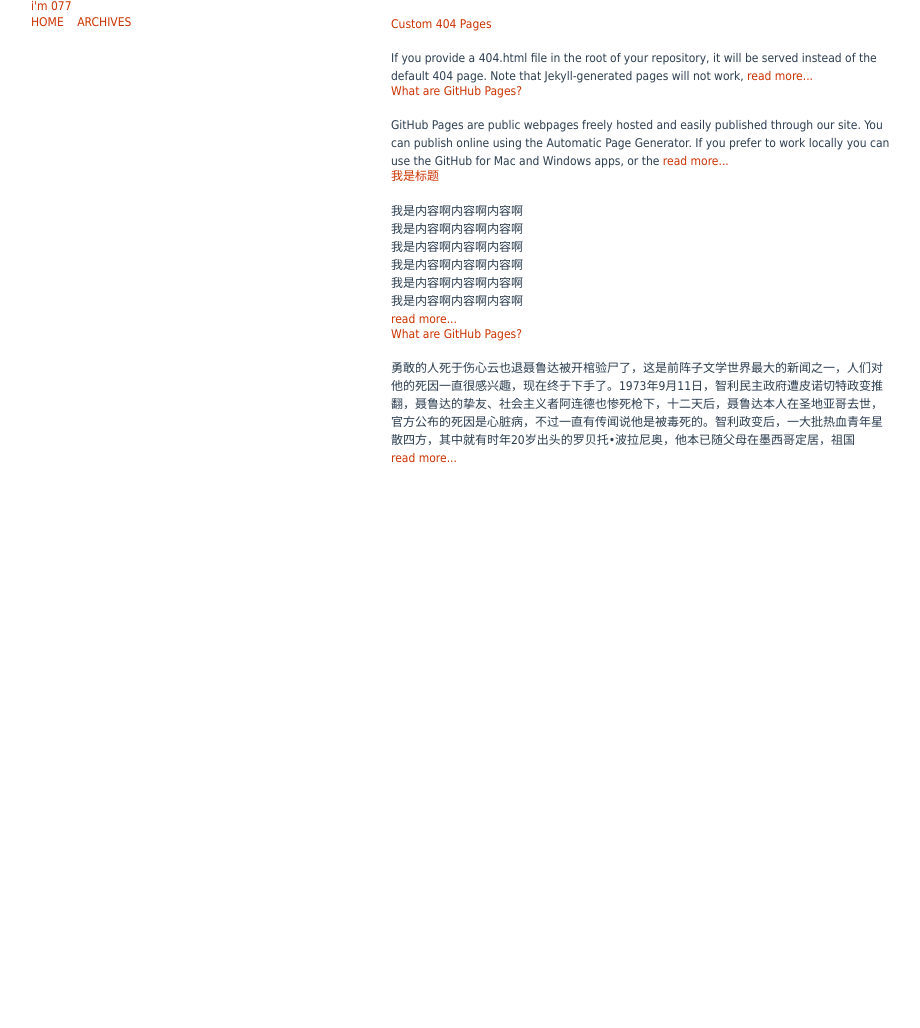
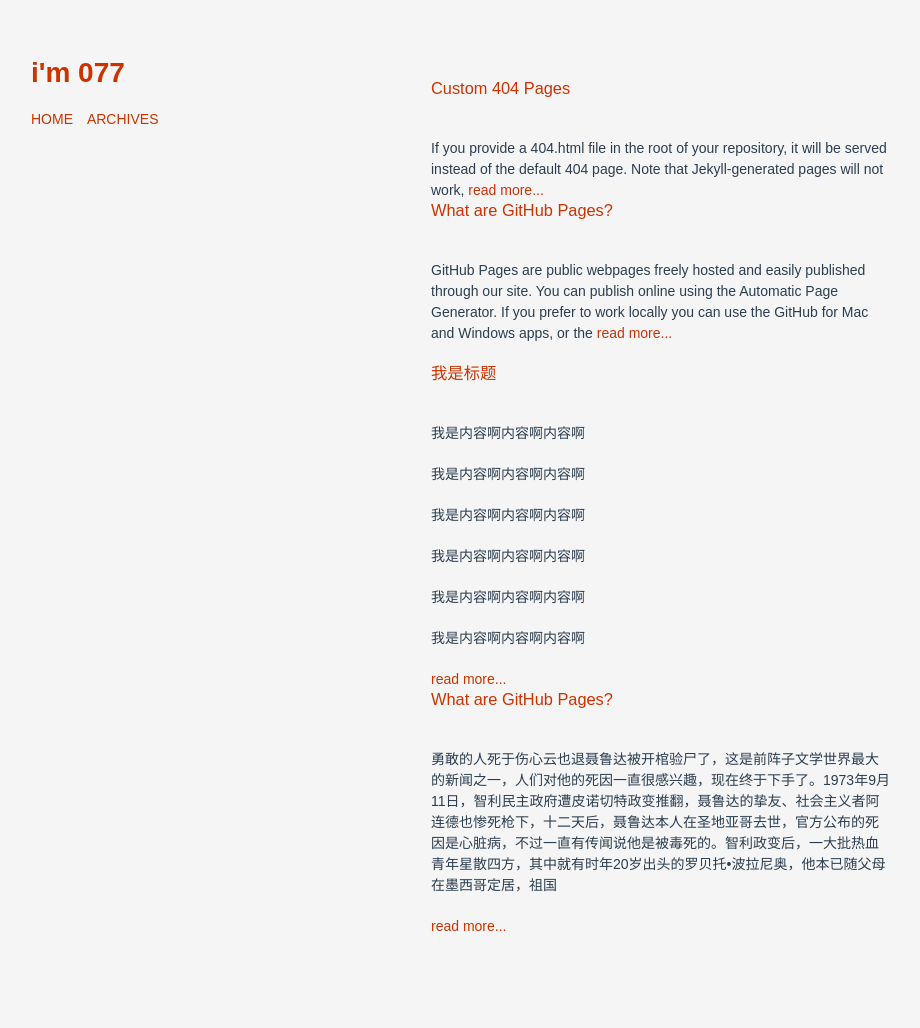
Before and after one commit to lixiaochou077/lixiaochou077.github.io, a Jekyll site: the page built from index.html, in a window 1280 px wide. Shown: the whole page, without its empty margins (179-1099 px from the left). Built offline with Jekyll 4.4.1, drawn with Linux system fonts in a browser that asks for light colours; before the commit the page ends 900 px from its top, so only the background shows below that.

Commit message:
first commit

```diff
--- a/_includes/header.html
+++ b/_includes/header.html
@@ -9,6 +9,5 @@
         <script src="//html5shiv.googlecode.com/svn/trunk/html5.js"></script>
         <![endif]-->
         <link rel="stylesheet" media="all" href="/css/style.css">
-        <link rel="stylesheet" media="all" href="/css/base.css">
         <script src="/js/fix.js"></script>
     </head>
```
